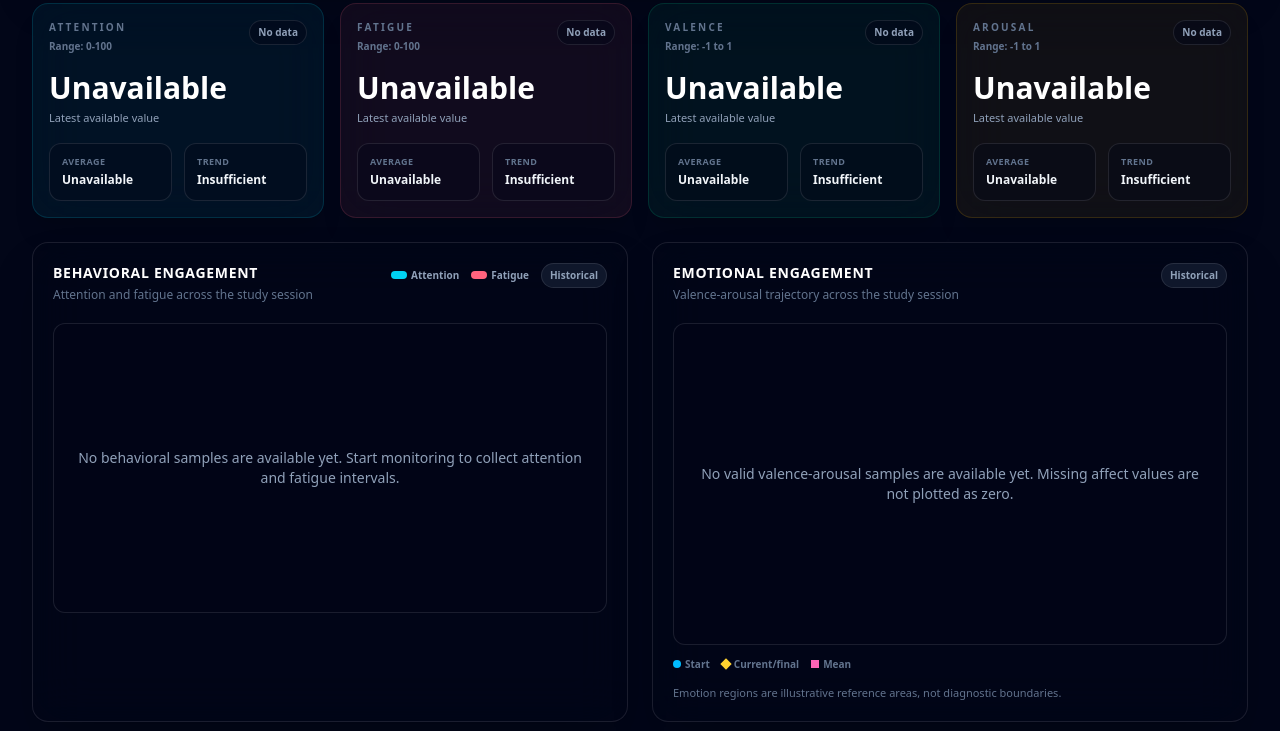
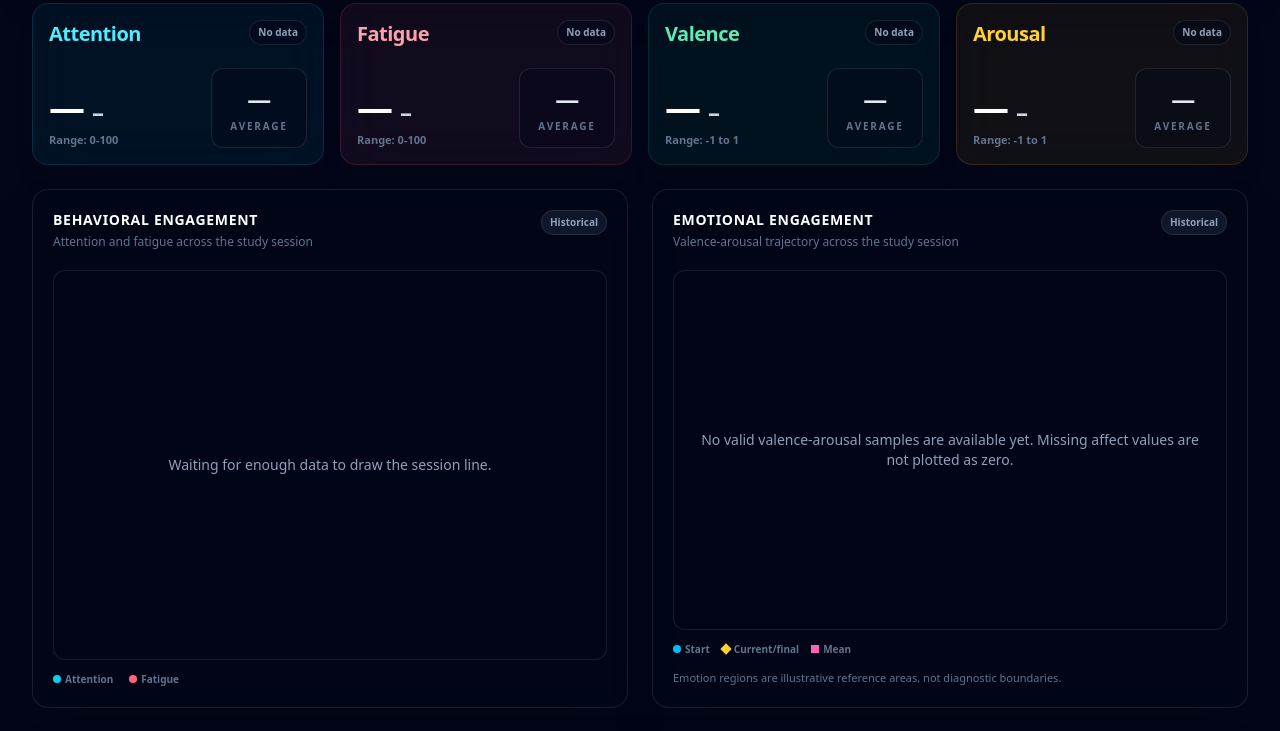
Before and after one commit to AmandaYao60/Study-Companion-Website-Versions-Backup, a Next.js app: page /app/dashboard in a window 1280 px wide. Shown: the part 280-1011 px from the top of the page. Built offline with nearby package versions, Linux system fonts and the light colour scheme.

Commit message:
refactor: redesign live analytics presentation

```diff
--- a/src/components/DashboardCharts.js
+++ b/src/components/DashboardCharts.js
@@ -11,6 +11,7 @@ import BehavioralEngagementChart from "./dashboard/BehavioralEngagementChart";
 import DashboardMetricCards from "./dashboard/DashboardMetricCards";
 import EmotionalEngagementChart from "./dashboard/EmotionalEngagementChart";
 import LongTermTrendsPlaceholder from "./dashboard/LongTermTrendsPlaceholder";
+import MetricStreamTable from "./dashboard/MetricStreamTable";
 import SessionHistoryList from "./dashboard/SessionHistoryList";
 import SessionHistoryModal from "./dashboard/SessionHistoryModal";
 import SessionSummaryPanel from "./dashboard/SessionSummaryPanel";
@@ -21,9 +22,6 @@ export default function DashboardCharts() {
     completedSessions,
     activeSessionSamples,
     activeSessionLiveMetrics,
-    focus,
-    fatigue,
-    affectState,
     getSessionById,
     getMetricSamples,
   } = useAppState();
@@ -44,14 +42,13 @@ export default function DashboardCharts() {
   const sourceSamples = source.kind === "active" ? activeSessionSamples : completedSourceSamples;
   const sourceSession = source.session;
   const sessionForPanels = sourceSession || null;
-
   const latestLiveMetric = activeSessionLiveMetrics[activeSessionLiveMetrics.length - 1] || null;
   const currentMetrics = source.kind === "active"
     ? {
-        attention: latestLiveMetric?.attention ?? focus,
-        fatigue: latestLiveMetric?.fatigue ?? fatigue,
-        valence: latestLiveMetric ? latestLiveMetric.valence : affectState.valid ? affectState.valence : null,
-        arousal: latestLiveMetric ? latestLiveMetric.arousal : affectState.valid ? affectState.arousal : null,
+        attention: latestLiveMetric?.attention ?? null,
+        fatigue: latestLiveMetric?.fatigue ?? null,
+        valence: latestLiveMetric?.valence ?? null,
+        arousal: latestLiveMetric?.arousal ?? null,
       }
     : null;
 
@@ -59,6 +56,7 @@ export default function DashboardCharts() {
     session: sessionForPanels,
     samples: sourceSamples,
     currentMetrics,
+    liveMetrics: source.kind === "active" ? activeSessionLiveMetrics : [],
     isActive: source.kind === "active",
   });
 
@@ -76,6 +74,7 @@ export default function DashboardCharts() {
       cancelled = true;
     };
   }, [source.kind, source.session?.id, getMetricSamples]);
+
   useEffect(() => {
     if (!selectedSessionId) {
       return undefined;
@@ -108,12 +107,14 @@ export default function DashboardCharts() {
         </div>
       )}
 
-      <DashboardMetricCards cards={metricCards} sourceLabel={source.label} />
+      <DashboardMetricCards cards={metricCards} />
 
-      <div className="grid grid-cols-1 gap-6 lg:grid-cols-2">
+      <div className="grid grid-cols-1 items-stretch gap-6 lg:grid-cols-2">
         <BehavioralEngagementChart samples={sourceSamples} mode={source.kind === "active" ? "live" : "historical"} />
         <EmotionalEngagementChart samples={sourceSamples} mode={source.kind === "active" ? "live" : "historical"} />
       </div>
+
+      <MetricStreamTable rows={source.kind === "active" ? activeSessionLiveMetrics : sourceSamples} mode={source.kind === "active" ? "live" : "historical"} />
 
       <SessionSummaryPanel session={sessionForPanels} sourceLabel={source.label} />
 
--- a/src/components/dashboard/BehavioralEngagementChart.js
+++ b/src/components/dashboard/BehavioralEngagementChart.js
@@ -54,30 +54,28 @@ export default function BehavioralEngagementChart({ samples = [], mode = "live"
   const yTicks = [0, 25, 50, 75, 100];
 
   return (
-    <section className="rounded-2xl border border-white/10 bg-slate-950/40 p-5 shadow-2xl backdrop-blur-xl">
+    <section className="flex h-full flex-col rounded-2xl border border-white/10 bg-slate-950/40 p-5 shadow-2xl backdrop-blur-xl">
       <div className="flex flex-col justify-between gap-3 sm:flex-row sm:items-start">
         <div>
           <h2 className="text-sm font-bold uppercase tracking-wider text-white">Behavioral Engagement</h2>
           <p className="mt-1 text-xs text-slate-500">Attention and fatigue across the study session</p>
         </div>
-        <div className="flex flex-wrap gap-3 text-[10px] font-semibold text-slate-400">
-          <span className="flex items-center gap-1"><span className="h-2 w-4 rounded-full bg-cyan-400" /> Attention</span>
-          <span className="flex items-center gap-1"><span className="h-2 w-4 rounded-full bg-rose-400" /> Fatigue</span>
-          <span className="rounded-full border border-white/10 bg-slate-900 px-2 py-1">{mode === "live" ? "Live" : "Historical"}</span>
-        </div>
+        <span className="w-fit rounded-full border border-white/10 bg-slate-900 px-2 py-1 text-[10px] font-semibold text-slate-400">
+          {mode === "live" ? "Live" : "Historical"}
+        </span>
       </div>
 
-      <div className="relative mt-5 overflow-hidden rounded-xl border border-white/10 bg-slate-950/60">
+      <div className="relative mt-5 flex min-h-[360px] flex-1 overflow-hidden rounded-xl border border-white/10 bg-slate-950/60">
         {!hasAnyValue ? (
-          <div className="flex min-h-72 items-center justify-center p-6 text-center text-sm text-slate-400">
-            No behavioral samples are available yet. Start monitoring to collect attention and fatigue intervals.
+          <div className="flex flex-1 items-center justify-center p-6 text-center text-sm text-slate-400">
+            Waiting for enough data to draw the session line.
           </div>
         ) : !hasEnoughData ? (
-          <div className="flex min-h-72 items-center justify-center p-6 text-center text-sm text-slate-400">
-            Waiting for another sample to draw the session line. Missing values are not filled with zero.
+          <div className="flex flex-1 items-center justify-center p-6 text-center text-sm text-slate-400">
+            Waiting for enough data to draw the session line. Missing values are not filled with zero.
           </div>
         ) : (
-          <svg viewBox={`0 0 ${width} ${height}`} className="h-auto w-full" role="img" aria-label="Attention and fatigue line chart">
+          <svg viewBox={`0 0 ${width} ${height}`} className="h-full w-full" role="img" aria-label="Attention and fatigue line chart">
             <rect x="0" y="0" width={width} height={height} fill="transparent" />
             {yTicks.map((tick) => {
               const y = yScale(tick);
@@ -138,7 +136,7 @@ export default function BehavioralEngagementChart({ samples = [], mode = "live"
         )}
 
         {hoveredPoint && (
-          <ChartTooltip x={(hoveredPoint.x / width) * 100 + "%"} y={(hoveredPoint.y / height) * 100 + "%"}>
+          <ChartTooltip x={`${(hoveredPoint.x / width) * 100}%`} y={`${(hoveredPoint.y / height) * 100}%`}>
             <div className="space-y-1">
               <p className="font-bold text-white">{formatDuration(hoveredPoint.elapsedMs)}</p>
               <p>Attention: {formatMetricValue(hoveredPoint.attention)}{isFiniteNumber(hoveredPoint.attention) ? "%" : ""}</p>
@@ -148,6 +146,11 @@ export default function BehavioralEngagementChart({ samples = [], mode = "live"
           </ChartTooltip>
         )}
       </div>
+
+      <div className="mt-3 flex flex-wrap items-center gap-4 text-[10px] font-semibold text-slate-500">
+        <span><span className="mr-1 inline-block h-2 w-2 rounded-full bg-cyan-400" />Attention</span>
+        <span><span className="mr-1 inline-block h-2 w-2 rounded-full bg-rose-400" />Fatigue</span>
+      </div>
     </section>
   );
 }
--- a/src/components/dashboard/DashboardMetricCards.js
+++ b/src/components/dashboard/DashboardMetricCards.js
@@ -4,52 +4,69 @@ import React from "react";
 import { formatMetricUnit, formatMetricValue } from "./dashboardFormatters";
 
 const colorByMetric = {
-  attention: "text-cyan-300 border-cyan-400/15 bg-cyan-400/[0.06]",
-  fatigue: "text-rose-300 border-rose-400/15 bg-rose-400/[0.06]",
-  valence: "text-emerald-300 border-emerald-400/15 bg-emerald-400/[0.06]",
-  arousal: "text-amber-300 border-amber-400/15 bg-amber-400/[0.06]",
+  attention: {
+    card: "border-cyan-400/15 bg-cyan-400/[0.06]",
+    title: "text-cyan-300",
+  },
+  fatigue: {
+    card: "border-rose-400/15 bg-rose-400/[0.06]",
+    title: "text-rose-300",
+  },
+  valence: {
+    card: "border-emerald-400/15 bg-emerald-400/[0.06]",
+    title: "text-emerald-300",
+  },
+  arousal: {
+    card: "border-amber-400/15 bg-amber-400/[0.06]",
+    title: "text-amber-300",
+  },
 };
 
-export default function DashboardMetricCards({ cards = [], sourceLabel }) {
+const trendIconByValue = {
+  increasing: { symbol: "↑", label: "Increasing trend", title: "Increasing" },
+  decreasing: { symbol: "↓", label: "Decreasing trend", title: "Decreasing" },
+  stable: { symbol: "○", label: "Stable trend", title: "Stable" },
+  insufficient: { symbol: "–", label: "Insufficient trend data", title: "Insufficient" },
+};
+
+const formatDisplay = (value, valueKind) => {
+  const display = formatMetricValue(value, valueKind);
+  if (display === "Unavailable") return "—";
+  return `${display}${formatMetricUnit(valueKind)}`;
+};
+
+export default function DashboardMetricCards({ cards = [] }) {
   return (
     <div className="grid grid-cols-1 gap-4 sm:grid-cols-2 xl:grid-cols-4">
       {cards.map((card) => {
-        const currentDisplay = formatMetricValue(card.currentValue, card.valueKind);
-        const averageDisplay = formatMetricValue(card.averageValue, card.valueKind);
-        const unit = formatMetricUnit(card.valueKind);
-        const colorClass = colorByMetric[card.id] || "text-slate-300 border-white/10 bg-white/[0.04]";
+        const currentDisplay = formatDisplay(card.currentValue, card.valueKind);
+        const averageDisplay = formatDisplay(card.averageValue, card.valueKind);
+        const colors = colorByMetric[card.id] || { card: "border-white/10 bg-white/[0.04]", title: "text-slate-200" };
+        const trend = trendIconByValue[card.trend] || trendIconByValue.insufficient;
 
         return (
-          <article key={card.id} className={`rounded-2xl border p-4 shadow-xl backdrop-blur-xl ${colorClass}`}>
+          <article key={card.id} className={`rounded-2xl border p-4 shadow-xl backdrop-blur-xl ${colors.card}`}>
             <div className="flex items-start justify-between gap-3">
-              <div>
-                <p className="text-[10px] font-bold uppercase tracking-[0.22em] text-slate-500">{card.label}</p>
-                <p className="mt-1 text-[10px] font-semibold text-slate-500">Range: {card.rangeLabel}</p>
-              </div>
+              <h3 className={`text-xl font-black tracking-tight ${colors.title}`}>{card.label}</h3>
               <span className="rounded-full border border-white/10 bg-slate-950/50 px-2 py-1 text-[10px] font-semibold text-slate-400">
                 {card.dataQuality || "No data"}
               </span>
             </div>
 
-            <div className="mt-4">
-              <span className="text-3xl font-black text-white">
-                {currentDisplay}{currentDisplay !== "Unavailable" ? unit : ""}
-              </span>
-              <p className="mt-1 text-[11px] text-slate-400">
-                {sourceLabel === "Active Session" ? "Current value" : "Latest available value"}
-              </p>
-            </div>
+            <div className="mt-5 flex items-end justify-between gap-4">
+              <div className="min-w-0">
+                <div className="flex items-baseline gap-2">
+                  <span className="text-4xl font-black tracking-tight text-white">{currentDisplay}</span>
+                  <span aria-label={trend.label} title={trend.title} className="text-2xl font-black text-slate-300">
+                    {trend.symbol}
+                  </span>
+                </div>
+                <p className="mt-1 text-[11px] font-semibold text-slate-500">Range: {card.rangeLabel}</p>
+              </div>
 
-            <div className="mt-4 grid grid-cols-2 gap-3 text-xs">
-              <div className="rounded-xl border border-white/10 bg-slate-950/35 p-3">
-                <p className="text-[9px] font-bold uppercase tracking-wider text-slate-500">Average</p>
-                <p className="mt-1 font-semibold text-slate-100">
-                  {averageDisplay}{averageDisplay !== "Unavailable" ? unit : ""}
-                </p>
-              </div>
-              <div className="rounded-xl border border-white/10 bg-slate-950/35 p-3">
-                <p className="text-[9px] font-bold uppercase tracking-wider text-slate-500">Trend</p>
-                <p className="mt-1 font-semibold capitalize text-slate-100">{card.trend || "insufficient"}</p>
+              <div className="flex min-h-20 min-w-24 shrink-0 flex-col items-center justify-center rounded-xl border border-white/10 bg-slate-950/35 px-3 py-3 text-center">
+                <p className="text-2xl font-black tracking-tight text-slate-200">{averageDisplay}</p>
+                <p className="mt-1 text-[10px] font-bold uppercase tracking-[0.18em] text-slate-500">Average</p>
               </div>
             </div>
           </article>
--- a/src/components/dashboard/EmotionalEngagementChart.js
+++ b/src/components/dashboard/EmotionalEngagementChart.js
@@ -31,7 +31,7 @@ export default function EmotionalEngagementChart({ samples = [], mode = "live" }
   const startPoint = trajectory[0] || null;
 
   return (
-    <section className="rounded-2xl border border-white/10 bg-slate-950/40 p-5 shadow-2xl backdrop-blur-xl">
+    <section className="flex h-full flex-col rounded-2xl border border-white/10 bg-slate-950/40 p-5 shadow-2xl backdrop-blur-xl">
       <div className="flex flex-col justify-between gap-3 sm:flex-row sm:items-start">
         <div>
           <h2 className="text-sm font-bold uppercase tracking-wider text-white">Emotional Engagement</h2>
@@ -42,13 +42,13 @@ export default function EmotionalEngagementChart({ samples = [], mode = "live" }
         </span>
       </div>
 
-      <div className="relative mt-5 overflow-hidden rounded-xl border border-white/10 bg-slate-950/60">
+      <div className="relative mt-5 flex min-h-[360px] flex-1 overflow-hidden rounded-xl border border-white/10 bg-slate-950/60">
         {!hasTrajectory ? (
-          <div className="flex min-h-80 items-center justify-center p-6 text-center text-sm text-slate-400">
+          <div className="flex flex-1 items-center justify-center p-6 text-center text-sm text-slate-400">
             No valid valence-arousal samples are available yet. Missing affect values are not plotted as zero.
           </div>
         ) : (
-          <svg viewBox={`0 0 ${width} ${height}`} className="h-auto w-full" role="img" aria-label="Valence arousal trajectory chart">
+          <svg viewBox={`0 0 ${width} ${height}`} className="h-full w-full" role="img" aria-label="Valence arousal trajectory chart">
             <defs>
               <filter id="softGlow" x="-50%" y="-50%" width="200%" height="200%">
                 <feGaussianBlur stdDeviation="3" result="blur" />
--- /dev/null
+++ b/src/components/dashboard/MetricStreamTable.js
@@ -0,0 +1,89 @@
+"use client";
+
+import React, { useMemo } from "react";
+import { formatDuration, formatMetricValue } from "./dashboardFormatters";
+
+const isFiniteNumber = (value) => typeof value === "number" && Number.isFinite(value);
+
+const formatCellMetric = (value, valueKind = "percentage") => {
+  if (!isFiniteNumber(value)) return "—";
+  const display = formatMetricValue(value, valueKind);
+  return valueKind === "affect" ? display : `${display}%`;
+};
+
+const normalizeRows = (rows = []) => rows
+  .map((row, index) => ({
+    id: row.id || `${row.recordedAt || row.elapsedMs || "row"}-${index}`,
+    elapsedMs: row.elapsedMs,
+    attention: row.attention,
+    fatigue: row.fatigue,
+    valence: row.valence,
+    arousal: row.arousal,
+    emotion: row.emotion ?? null,
+    emotionConfidence: row.emotionConfidence,
+    dataQuality: row.dataQuality ?? null,
+  }))
+  .sort((a, b) => (b.elapsedMs || 0) - (a.elapsedMs || 0));
+
+export default function MetricStreamTable({ rows = [], mode = "live" }) {
+  const tableRows = useMemo(() => normalizeRows(rows), [rows]);
+  const isLive = mode === "live";
+  const title = isLive ? "Live Metric Stream" : "Session Metric Samples";
+
+  return (
+    <section className="rounded-2xl border border-white/10 bg-slate-950/40 p-5 shadow-2xl backdrop-blur-xl">
+      <div className="flex flex-col justify-between gap-3 sm:flex-row sm:items-start">
+        <div>
+          <h2 className="text-sm font-bold uppercase tracking-wider text-white">{title}</h2>
+          <p className="mt-1 text-xs text-slate-500">
+            {isLive ? "One-second live display rows for the active session." : "Persisted five-second samples for the selected completed session."}
+          </p>
+        </div>
+        <span className="w-fit rounded-full border border-emerald-400/20 bg-emerald-400/10 px-2 py-1 text-[10px] font-semibold text-emerald-200">
+          {isLive ? "Live · Updated just now" : "Historical"}
+        </span>
+      </div>
+
+      <div className="mt-5 overflow-x-auto rounded-xl border border-white/10 bg-slate-950/60">
+        {tableRows.length === 0 ? (
+          <div className="flex min-h-36 items-center justify-center p-6 text-center text-sm text-slate-400">
+            {isLive ? "Waiting for the first live metric sample…" : "No session metric samples are available yet."}
+          </div>
+        ) : (
+          <div className="max-h-64 overflow-y-auto">
+            <table className="min-w-[760px] w-full border-collapse text-left text-xs">
+              <thead className="sticky top-0 z-10 bg-slate-950/95 text-[10px] uppercase tracking-[0.18em] text-slate-500 backdrop-blur">
+                <tr>
+                  <th className="px-4 py-3 font-bold">Time</th>
+                  <th className="px-4 py-3 text-right font-bold">Attention</th>
+                  <th className="px-4 py-3 text-right font-bold">Fatigue</th>
+                  <th className="px-4 py-3 text-right font-bold">Valence</th>
+                  <th className="px-4 py-3 text-right font-bold">Arousal</th>
+                  <th className="px-4 py-3 font-bold">Emotion</th>
+                  <th className="px-4 py-3 font-bold">Quality</th>
+                </tr>
+              </thead>
+              <tbody className="divide-y divide-white/5 text-slate-300">
+                {tableRows.map((row) => (
+                  <tr key={row.id} className="hover:bg-white/[0.03]">
+                    <td className="px-4 py-3 font-mono text-cyan-200">{formatDuration(row.elapsedMs)}</td>
+                    <td className="px-4 py-3 text-right font-mono tabular-nums">{formatCellMetric(row.attention)}</td>
+                    <td className="px-4 py-3 text-right font-mono tabular-nums">{formatCellMetric(row.fatigue)}</td>
+                    <td className="px-4 py-3 text-right font-mono tabular-nums">{formatCellMetric(row.valence, "affect")}</td>
+                    <td className="px-4 py-3 text-right font-mono tabular-nums">{formatCellMetric(row.arousal, "affect")}</td>
+                    <td className="px-4 py-3">
+                      <span title={isFiniteNumber(row.emotionConfidence) ? `Confidence ${row.emotionConfidence.toFixed(2)}` : undefined}>
+                        {row.emotion || "—"}
+                      </span>
+                    </td>
+                    <td className="px-4 py-3 capitalize text-slate-400">{row.dataQuality || "—"}</td>
+                  </tr>
+                ))}
+              </tbody>
+            </table>
+          </div>
+        )}
+      </div>
+    </section>
+  );
+}
--- a/src/services/session/sessionSelectors.js
+++ b/src/services/session/sessionSelectors.js
@@ -1,5 +1,5 @@
 import { SESSION_STATUS } from "./sessionConstants.js";
-import { calculateSessionStatistics } from "./sessionStatistics.js";
+import { calculateMetricStatistics, calculateSessionStatistics } from "./sessionStatistics.js";
 
 const isFiniteNumber = (value) => typeof value === "number" && Number.isFinite(value);
 const timestampMs = (value) => {
@@ -104,7 +104,7 @@ export const selectDashboardSessionSource = ({ activeSession = null, completedSe
 };
 
 /** Return dashboard metric card models without exposing repository or statistics details to components. @param {Object} input */
-export const selectDashboardMetricCards = ({ session = null, samples = [], currentMetrics = null, isActive = false } = {}) => {
+export const selectDashboardMetricCards = ({ session = null, samples = [], currentMetrics = null, liveMetrics = [], isActive = false } = {}) => {
   if (!session) {
     return metricDefinitions.map((definition) => ({
       ...definition,
@@ -117,12 +117,15 @@ export const selectDashboardMetricCards = ({ session = null, samples = [], curre
   }
 
   const latest = samples[samples.length - 1] || {};
+  const latestLive = liveMetrics[liveMetrics.length - 1] || null;
   const statistics = getStatistics(session, samples);
 
   return metricDefinitions.map((definition) => {
-    const metricStats = statistics?.[definition.id] || {};
+    const metricStats = isActive
+      ? calculateMetricStatistics(liveMetrics.map((row) => row[definition.id]))
+      : statistics?.[definition.id] || {};
     const currentValue = isActive
-      ? currentMetrics?.[definition.id] ?? latest[definition.id] ?? null
+      ? currentMetrics?.[definition.id] ?? latestLive?.[definition.id] ?? null
       : latest[definition.id] ?? metricStats.mean ?? null;
 
     return {
@@ -131,7 +134,7 @@ export const selectDashboardMetricCards = ({ session = null, samples = [], curre
       averageValue: metricStats.mean ?? null,
       trend: metricStats.trend || "insufficient",
       status: metricStats.validCount > 0 ? metricStats.trend || "available" : "Unavailable",
-      dataQuality: latest.dataQuality ?? null,
+      dataQuality: isActive ? latestLive?.dataQuality ?? null : latest.dataQuality ?? null,
     };
   });
 };
```
Also changed, not shown: src/components/focus/FocusMonitorWindow.js (+2 -46 lines).
